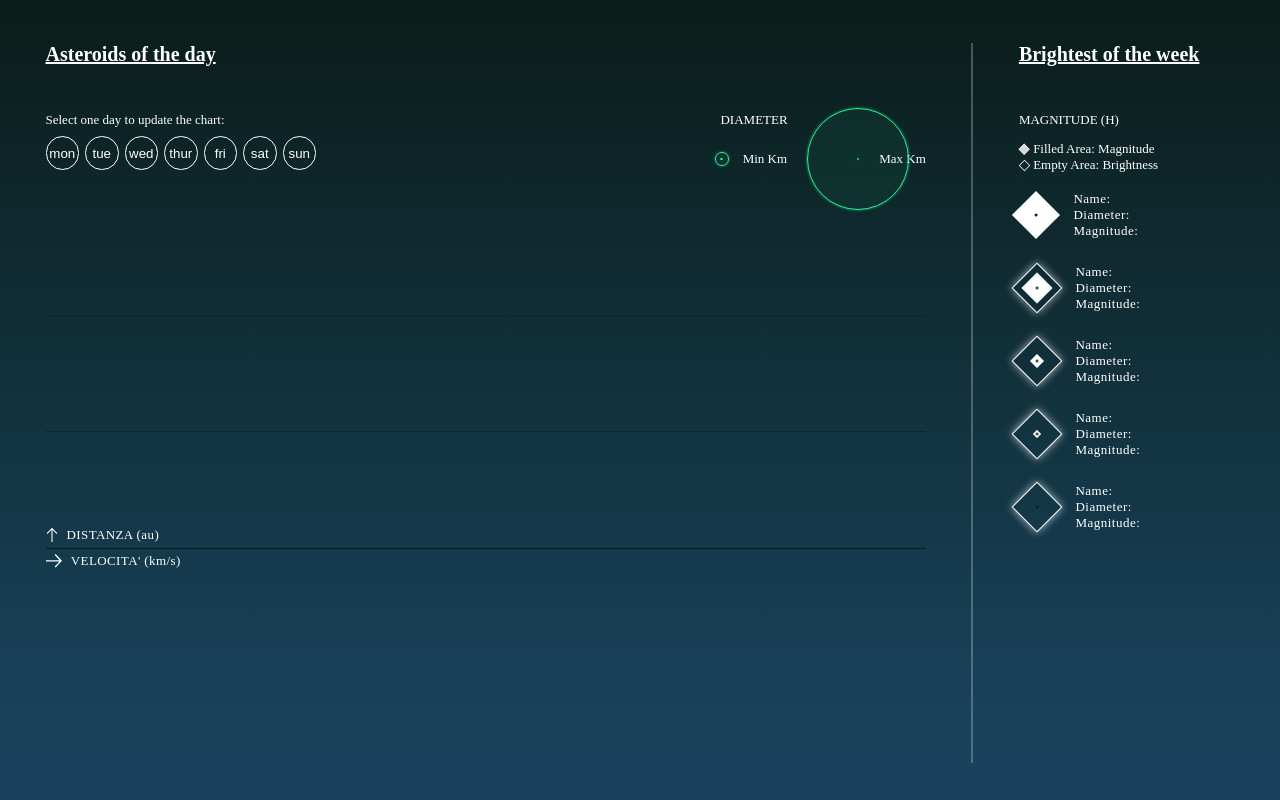
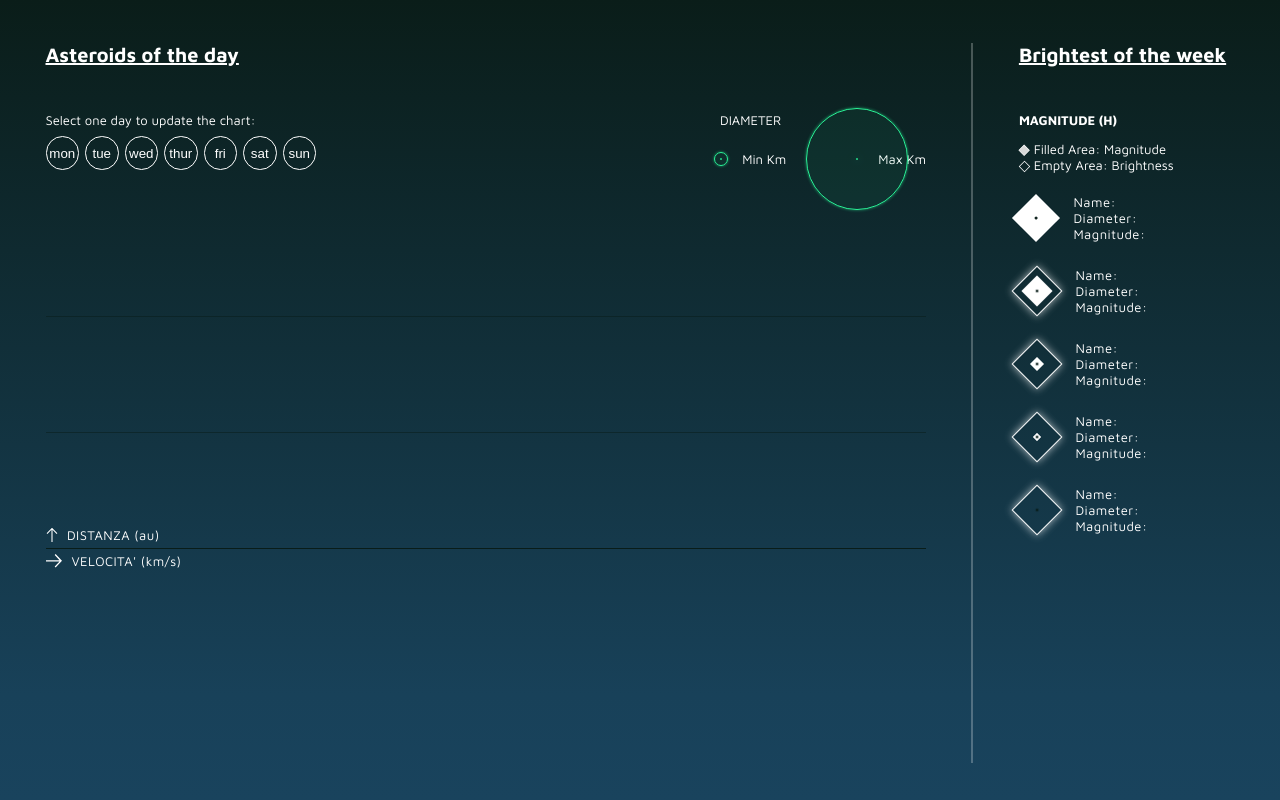
Before and after one commit to AlessandroMarelli/Near-Earth-Objects, a plain HTML site: page index.html in a window 1280 px wide. Drawn offline with Linux system fonts and the light colour scheme; no server answers; a web font is replaced by a local one.

Commit message:
Add files via upload

```diff
--- a/style/style.css
+++ b/style/style.css
@@ -1,13 +1,3 @@
-@font-face {
-  font-family: Avenir Light;
-  src: url(font/avenir_light.ttf);
-}
-
-@font-face {
-  font-family: Avenir Heavy;
-  src: url(font/avenir_heavy.ttf);
-}
-
 @-webkit-keyframes fadeIn {
   from {
     opacity: 0;
@@ -64,7 +54,8 @@ aside {
 .title {
   text-decoration: underline;
   font-size: 20px;
-  font-family: Avenir Heavy;
+  font-family: 'Maven Pro', sans-serif;
+  font-weight: 700;
   margin-bottom: 33.5px;
   margin-top: 0;
 }
@@ -73,7 +64,8 @@ aside {
 
 #menu {
   position: relative;
-  font-family: Avenir Light;
+  font-family: 'Maven Pro', sans-serif;
+  font-weight: 400;
   font-size: 13px;
   display: flex;
   justify-content: space-between;
@@ -84,12 +76,14 @@ aside {
 }
 
 #menu2 {
-  font-family: Avenir Light;
+  font-family: 'Maven Pro', sans-serif;
+  font-weight: 400;
   font-size: 13px;
 }
 
 .magnitude {
-  font-family: Avenir Heavy;
+  font-family: 'Maven Pro', sans-serif;
+  font-weight: 700;
 }
 
 #brightest {
@@ -257,7 +251,8 @@ button:hover {
 }
 
 #assi p {
-  font-family: Avenir Light;
+  font-family: 'Maven Pro', sans-serif;
+  font-weight: 400;
   font-size: 13px;
   letter-spacing: 0.4px;
   line-height: 18px;
@@ -344,7 +339,8 @@ button:hover {
   top: 50%;
   left: 50%;
   transform: translate(-50%, -50%);
-  font-family: Avenir Light;
+  font-family: 'Maven Pro', sans-serif;
+  font-weight: 400;
   color: rgba(255, 255, 255, 0.7);
   letter-spacing: 0.5px;
   z-index: -1;
@@ -380,7 +376,8 @@ button:hover {
 
 .area {
   font-size: 13px;
-  font-family: Avenir Light;
+  font-family: 'Maven Pro', sans-serif;
+  font-weight: 400;
   margin: 0px;
 }
 
@@ -464,7 +461,8 @@ button:hover {
 .info2 {
   margin-left: 20.5px;
   font-size: 13px;
-  font-family: Avenir Light;
+  font-family: 'Maven Pro', sans-serif;
+  font-weight: 400;
   letter-spacing: 0.5px;
 }
 
```
